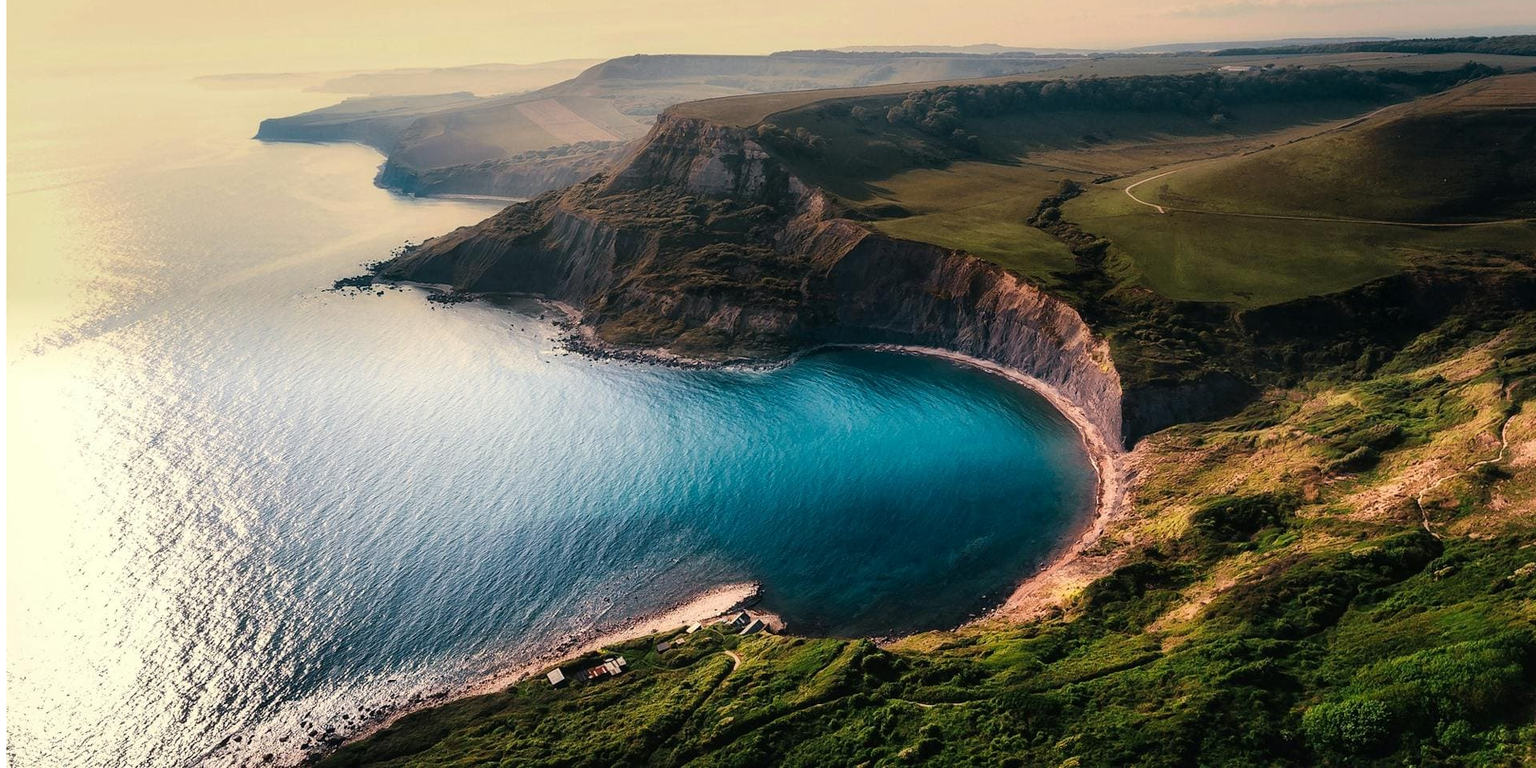
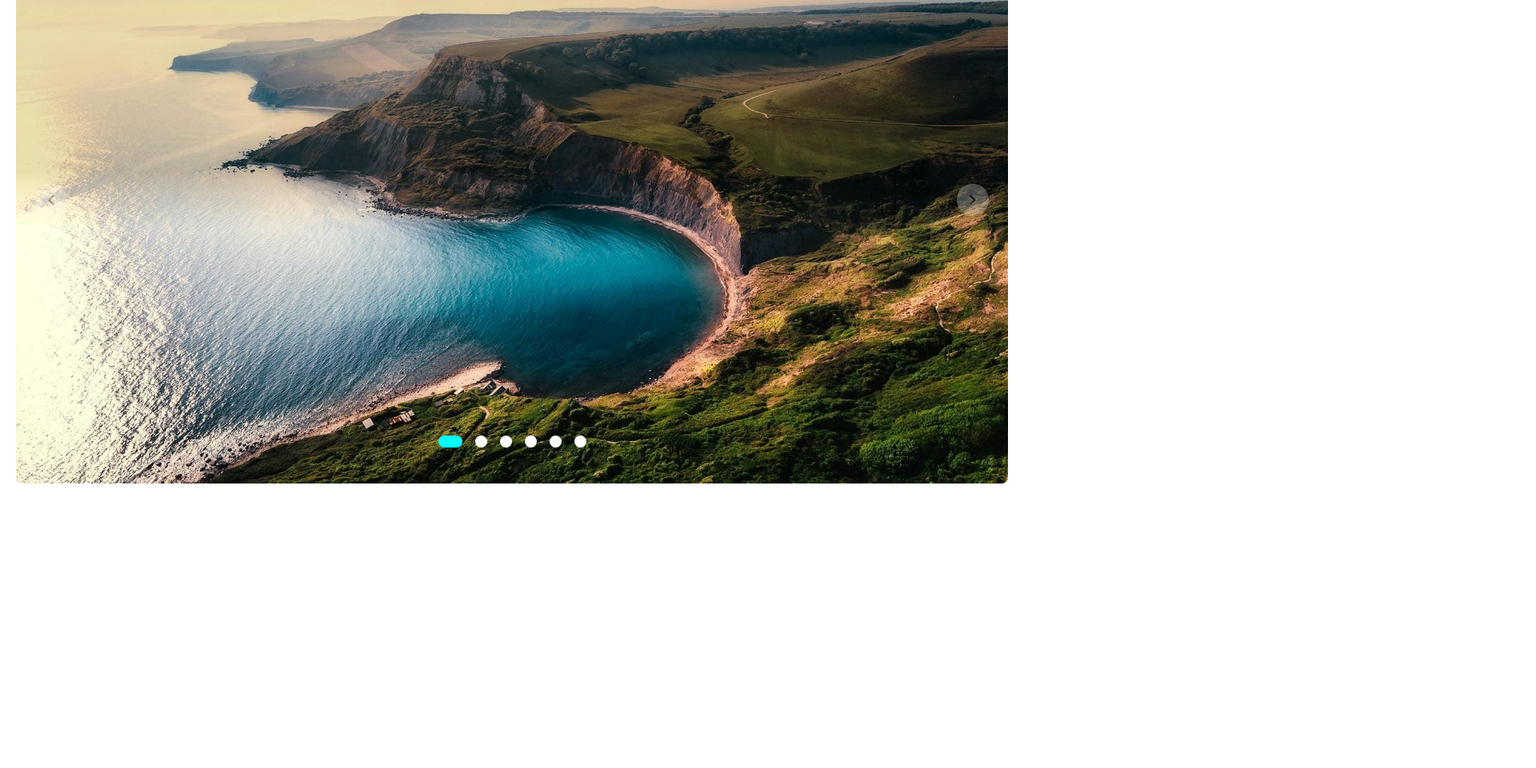
Before and after one commit to adrjmiranda/image-slide-page-design, a website: page public/index.html in a window 1280 px wide. Shown: the part 125-1086 px from the top of the page at 80% size, 1920 px wide, since content can reach past the window. After the commit the page ends 800 px from the top, so only its background shows below. Drawn offline with nearby package versions, Linux system fonts and the light colour scheme.

Commit message:
style: created content style

```diff
--- a/public/assets/css/style.css
+++ b/public/assets/css/style.css
@@ -0,0 +1,173 @@
+/***************** Variables *******************/
+:root {
+	/* Colors */
+	--white-color-00: #ffffff;
+
+	/* Height */
+	--slide-h: 750px;
+
+	/* Padding */
+	--slide-p: 1.25rem;
+}
+
+/***************** General *******************/
+* {
+	margin: 0;
+	padding: 0;
+	box-sizing: border-box;
+	font-family: system-ui, -apple-system, BlinkMacSystemFont, 'Segoe UI', Roboto,
+		Oxygen, Ubuntu, Cantarell, 'Open Sans', 'Helvetica Neue', sans-serif;
+}
+
+html,
+body {
+	scroll-behavior: smooth;
+}
+
+body {
+	overflow-x: hidden;
+}
+
+img {
+	display: block;
+	max-width: 100%;
+	height: auto;
+}
+
+button {
+	border: none;
+	outline: none;
+	background-color: transparent;
+}
+
+ul {
+	list-style: none;
+}
+
+button,
+li {
+	cursor: pointer;
+}
+
+/***************** CONTENT *******************/
+#content {
+	min-height: 100vh;
+	position: relative;
+	overflow-x: hidden;
+}
+
+/***************** SLIDES *******************/
+#slides {
+	display: flex;
+	height: var(--slide-h);
+	position: absolute;
+	top: 0;
+	left: 0;
+}
+
+#slides.prev {
+	animation: 1.5s ease-in-out 0s 1 normal forwards slide__left;
+}
+
+#slides.next {
+	animation: 1.5s ease-in-out 0s 1 normal forwards slide__right;
+}
+
+.slide {
+	height: 100%;
+	min-width: 100vw;
+	padding: var(--slide-p);
+}
+
+.slide img {
+	height: 100%;
+	width: 100%;
+	object-fit: cover;
+	object-position: center;
+	border-radius: 0.5rem;
+	filter: grayscale(1);
+}
+
+.slide.active img {
+	filter: grayscale(0);
+}
+
+@keyframes slide__left {
+	0% {
+		left: 0;
+	}
+
+	100% {
+		left: -100vw;
+	}
+}
+
+@keyframes slide__right {
+	0% {
+		left: 0;
+	}
+
+	100% {
+		left: 100vw;
+	}
+}
+/************** End of SLIDES ***************/
+
+/***************** CURSORS *******************/
+#cursors {
+	position: absolute;
+	top: calc(var(--slide-h) / 2);
+	transform: translateY(-50%);
+	width: 100vw;
+	display: flex;
+	justify-content: space-between;
+	align-items: center;
+	padding-inline: calc(1.5rem + var(--slide-p));
+}
+
+#cursors button {
+	background-color: var(--white-color-00);
+	opacity: 0.25;
+	border-radius: 50%;
+	height: 40px;
+	width: 40px;
+	display: flex;
+	justify-content: center;
+	align-items: center;
+	transition: 0.3s ease-in-out;
+	font-size: 1.55rem;
+}
+
+#cursors button:hover {
+	opacity: 1;
+	transform: scale(1.1);
+}
+/************** End of CURSORS ***************/
+
+/***************** DOTS *******************/
+#dots {
+	position: absolute;
+	display: flex;
+	justify-content: center;
+	gap: 1rem;
+	width: 100%;
+	top: calc(var(--slide-h) - 80px);
+	left: 50%;
+	transform: translateX(-50%);
+}
+
+#dots li {
+	background-color: var(--white-color-00);
+	height: 15px;
+	width: 15px;
+	border-radius: 50%;
+	transition: 0.25s ease-in-out;
+}
+
+#dots li.active {
+	width: 30px;
+	border-radius: 7.5px;
+	background-color: aqua;
+}
+/************** End of DOTS ***************/
+/************** End of CONTENT ***************/
--- a/public/index.html
+++ b/public/index.html
@@ -72,7 +72,7 @@
       <!--================ Enf of SLIDES =================-->
 
       <!--==================== CURSORS ====================-->
-      <div class="cursors">
+      <div id="cursors">
         <button type="button">
           <i class="ri-arrow-left-s-line" id="prev"></i>
         </button>
```
